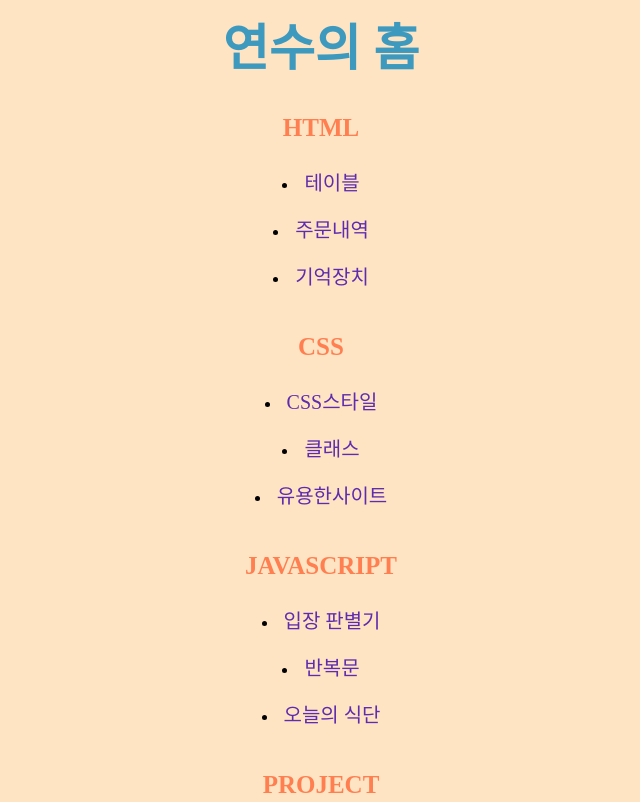
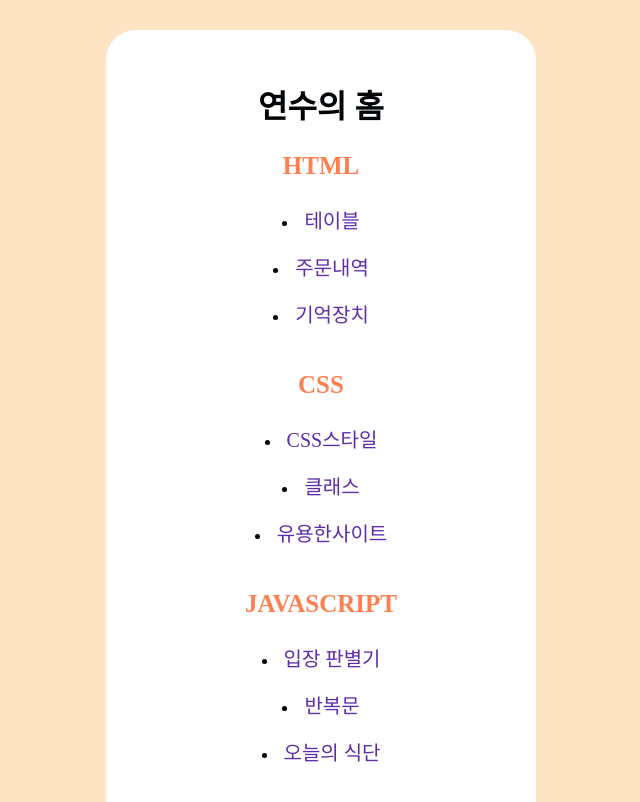
Before and after one commit to kimyeonsoo1015/jshome, a plain HTML site: page index.html in a window 1280 px wide. Shown: the top 802 px of the page, without its empty margins (319-959 px from the left). Drawn offline with Linux system fonts and the light colour scheme.

Commit message:
Add files via upload

```diff
--- a/index.css
+++ b/index.css
@@ -1,6 +1,5 @@
 h1 {
-  color: rgb(61, 154, 190);
-  font-size: 50px;
+  color: rgb(1, 5, 7);
 }
 
 body {
@@ -20,5 +19,17 @@ a:link, a:visited {
 }
 
 a:hover {
-  font-size: 15px;
+  font-size: 30px;
+  font-weight: bolder;
+  text-decoration: underline;
+  color: rgb(33, 139, 189);
 }
+
+#frame {
+  background-color: white;
+  width: 370px;
+  margin: auto;
+  padding: 30px;
+  border-radius: 30px;
+  margin-top: 30px;
+}
--- a/index.html
+++ b/index.html
@@ -4,6 +4,7 @@
 
 
   <body>
+    <div id="frame">
   <h1>연수의 홈</h1>
 
   <h3>HTML</h3>
@@ -24,4 +25,5 @@
   <h3>PROJECT</h3>
   <li><a href="g1_20ss.html">20초 맞히기</a></li><br>
   <li><a href="g2_upndown.html">UP and DOWN</a></li><br>
+  </div>
 </body>
```
Lines whose indentation alone changed are shown as unchanged.
